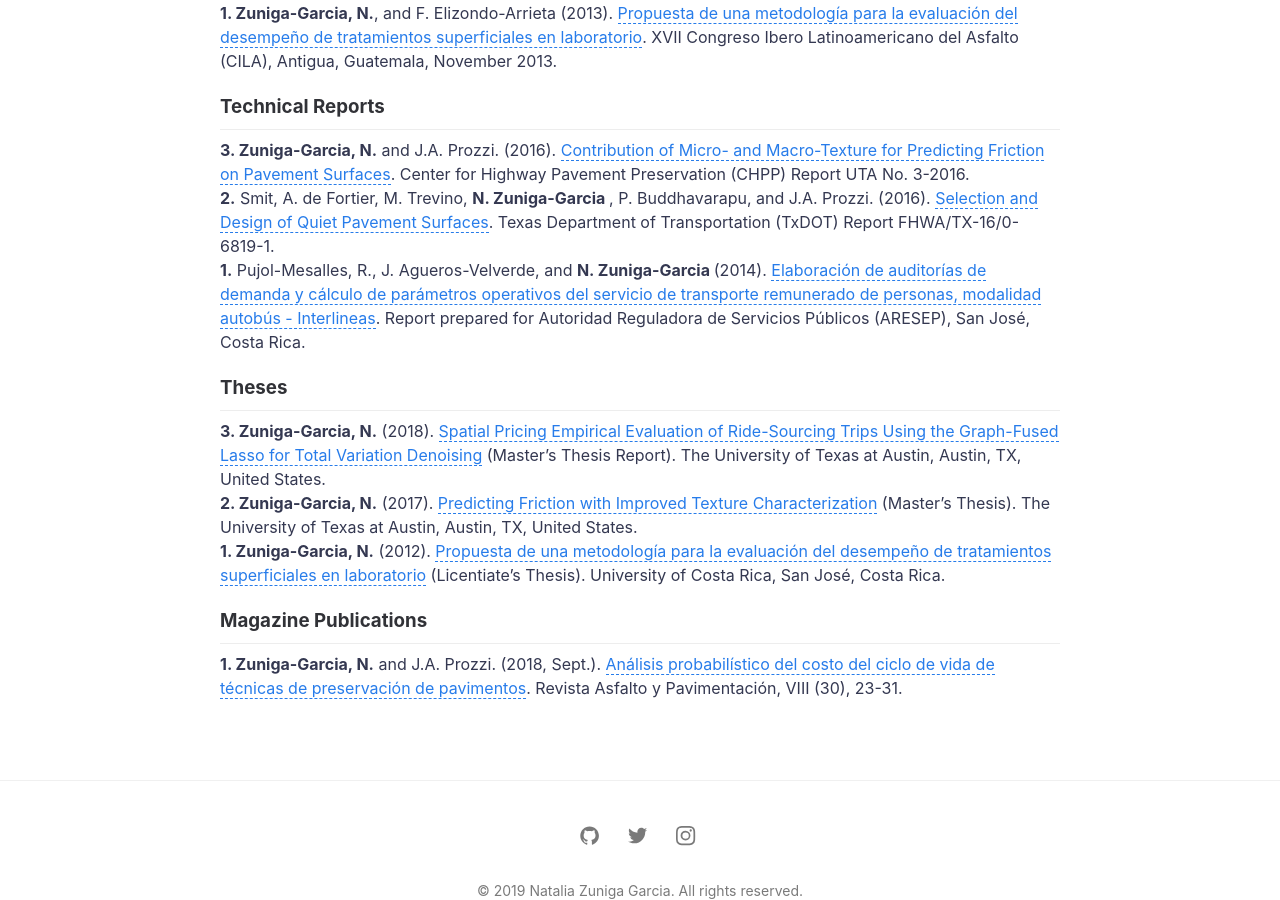
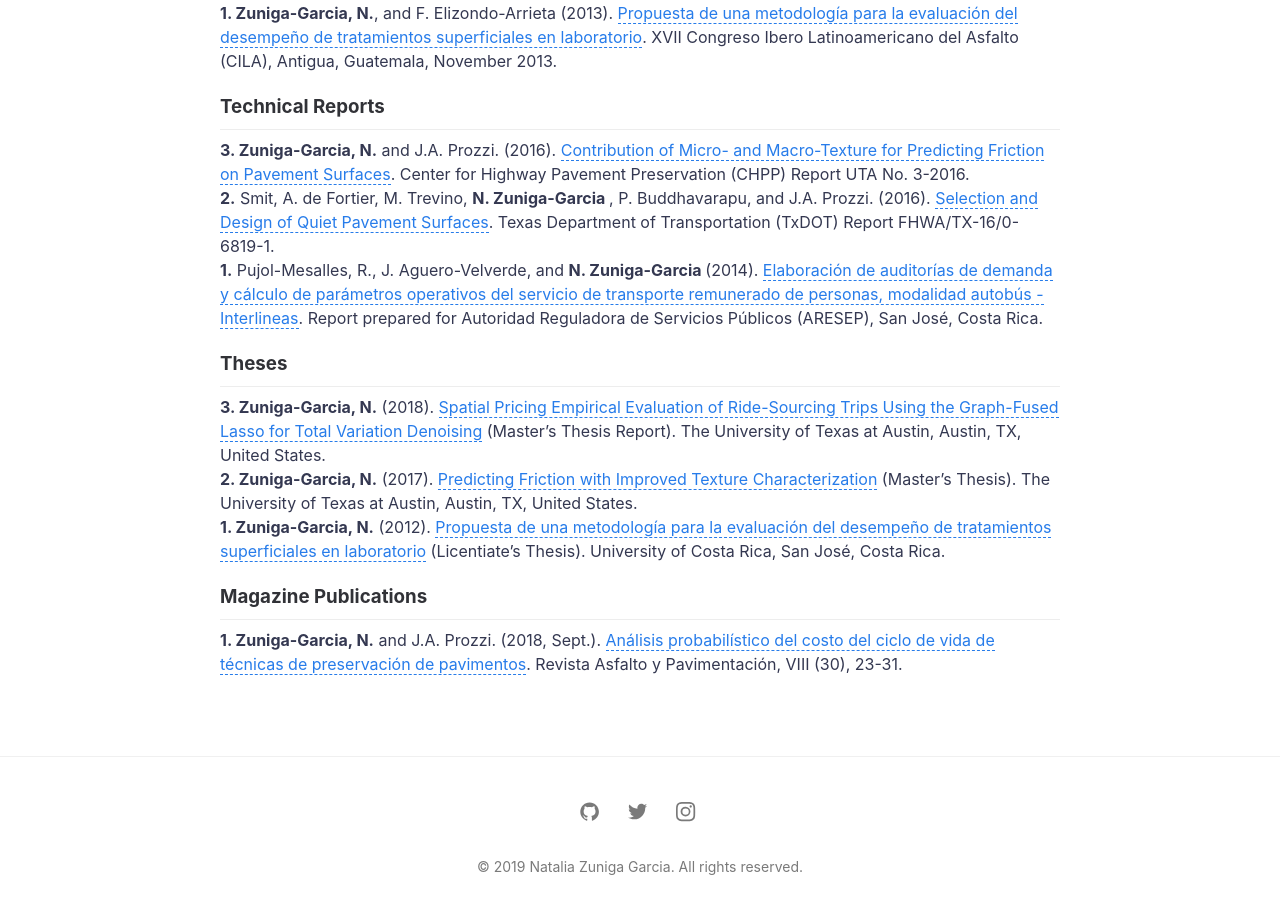
Before and after one commit to nzunigag/nzunigag.github.io, a Jekyll site: the page built from research.md, in a window 1280 px wide and 900 px high, scrolled down 2050 px. Built offline with Jekyll 4.4.1, drawn with Linux system fonts in a browser that asks for light colours.

Commit message:
Update research.md

```diff
--- a/research.md
+++ b/research.md
@@ -72,7 +72,7 @@ ___
 <br>
 <b>2.</b> Smit, A. de Fortier, M. Trevino, <b> N. Zuniga-Garcia </b>, P. Buddhavarapu,  and J.A. Prozzi. (2016). [Selection	and	Design	of	Quiet	Pavement Surfaces](../research/rep/2016_Noise.pdf). Texas Department of Transportation (TxDOT) Report FHWA/TX-16/0-6819-1.
 <br>
-<b>1.</b> Pujol-Mesalles, R., J. Agueros-Velverde, and <b> N. Zuniga-Garcia </b> (2014). [Elaboración de auditorías de demanda y cálculo de parámetros operativos del servicio de transporte remunerado de personas, modalidad autobús - Interlineas](../research/rep/2014_Aresep.pdf). Report prepared for  Autoridad Reguladora de Servicios Públicos (ARESEP), San José, Costa Rica.
+<b>1.</b> Pujol-Mesalles, R., J. Aguero-Velverde, and <b> N. Zuniga-Garcia </b> (2014). [Elaboración de auditorías de demanda y cálculo de parámetros operativos del servicio de transporte remunerado de personas, modalidad autobús - Interlineas](../research/rep/2014_Aresep.pdf). Report prepared for  Autoridad Reguladora de Servicios Públicos (ARESEP), San José, Costa Rica.
 
 
 ### Theses
```
